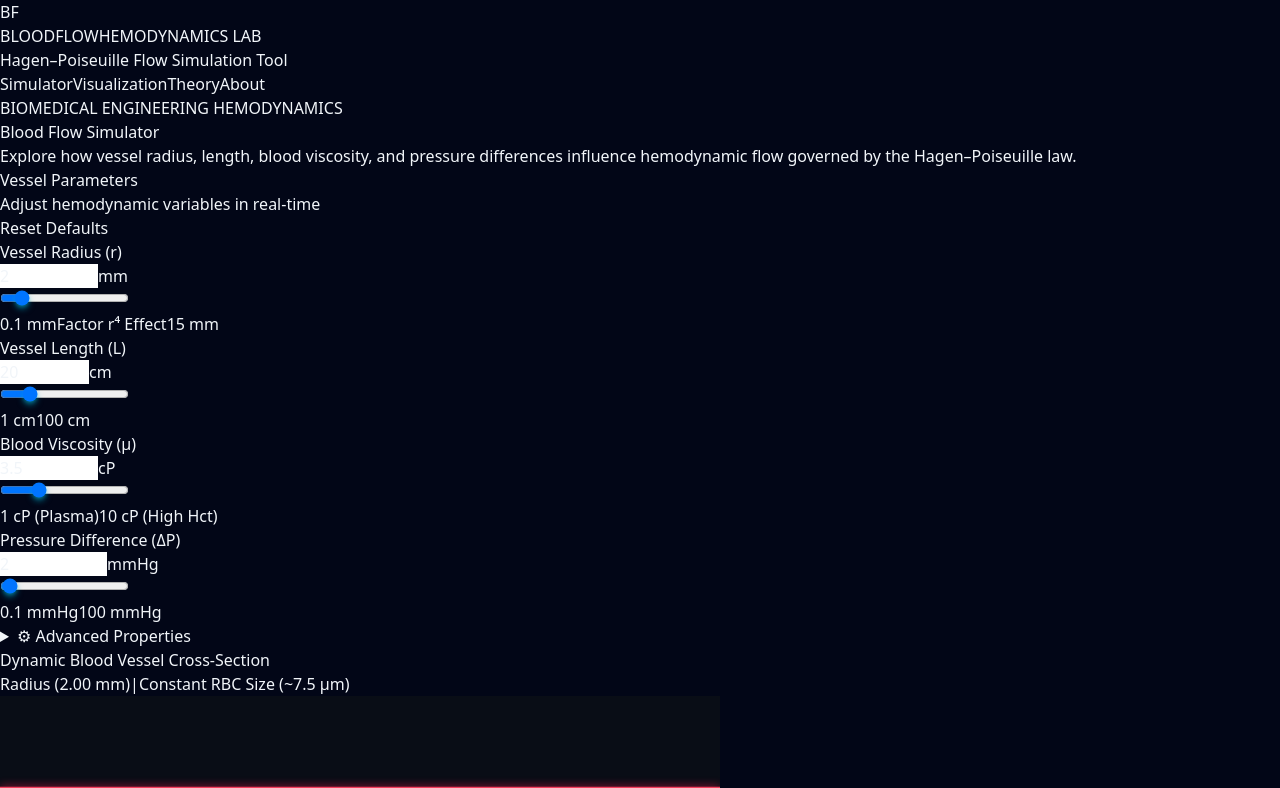
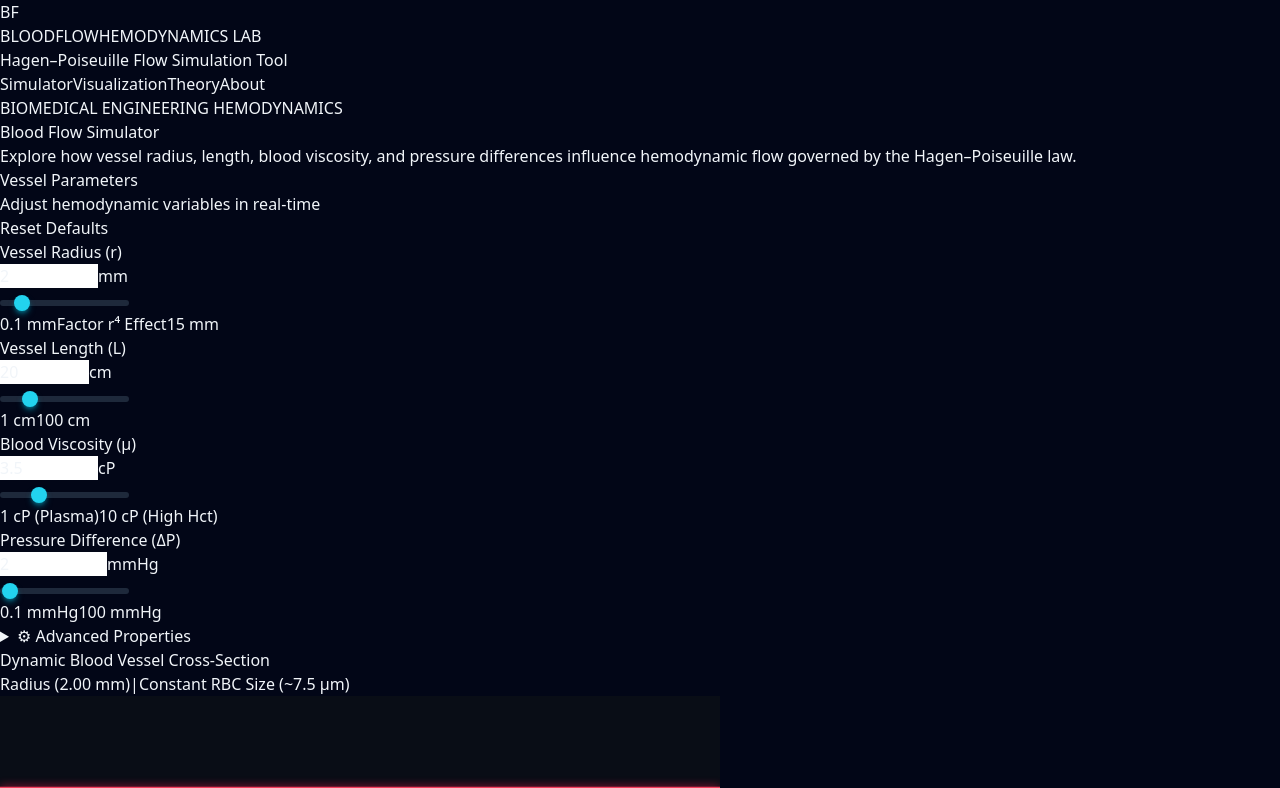
Before and after one commit to darknesssynchronized-cloud/Blood-Flow-Simulator, a Next.js app: page / in a window 1280 px wide. Shown: the top 788 px of the page. Built offline with nearby package versions, Linux system fonts and the light colour scheme.

Commit message:
Update globals.css

```diff
--- a/app/globals.css
+++ b/app/globals.css
@@ -10,8 +10,20 @@
 }
 
 /* Custom Scientific Slider Styling */
+input[type="range"] {
+  @apply appearance-none bg-transparent;
+}
+
+input[type="range"]::-webkit-slider-runnable-track {
+  @apply h-1.5 rounded-lg bg-slate-800;
+}
+
+input[type="range"]::-moz-range-track {
+  @apply h-1.5 rounded-lg bg-slate-800;
+}
+
 input[type="range"]::-webkit-slider-thumb {
-  @apply appearance-none w-4 h-4 rounded-full bg-cyan-400 border-2 border-slate-950 shadow-md shadow-cyan-500/50 cursor-pointer transition-transform hover:scale-125 active:scale-110;
+  @apply appearance-none -mt-[5px] w-4 h-4 rounded-full bg-cyan-400 border-2 border-slate-950 shadow-md shadow-cyan-500/50 cursor-pointer transition-transform hover:scale-125 active:scale-110;
 }
 
 input[type="range"]::-moz-range-thumb {
```
